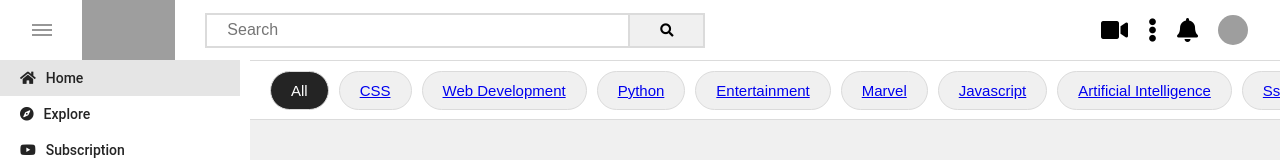
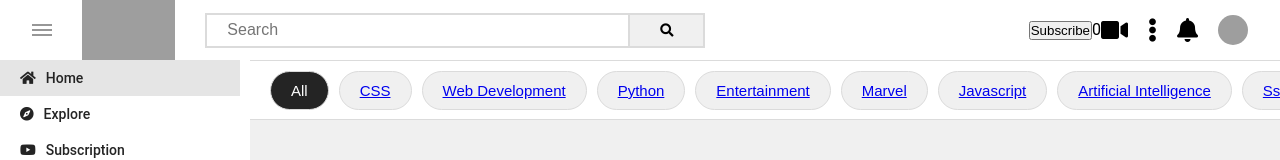
Before and after one commit to lunaticbala/youtube_clone, a plain HTML site: page index.html in a window 1280 px wide. Shown: the top 160 px of the page. Drawn offline with Linux system fonts and the light colour scheme; no server answers; grey boxes are pictures that could not be loaded.

Commit message:
Update index.html

```diff
--- a/index.html
+++ b/index.html
@@ -23,6 +23,8 @@
         </div>
         <div class="user-options">
 
+
+          <div class="sub_count"> <button class="sub" onclick="increment()">Subscribe </button><span class="count">0</span></div>
             <i class="fas fa-video   icon"></i>
             <i class="fas fa-ellipsis-v   icon"></i>
             <i class="fas fa-bell    icon"></i>
@@ -58,7 +60,7 @@
         <button class="filter-options"><a href="https://www.youtube.com/results?search_query=javascript">javascript</a> </button>
         <button class="filter-options"><a href="https://www.youtube.com/results?search_query=artificial+intelligence"> artificial intelligence</a></button>
 
-       <button class="filter-options"><a href="https://www.youtube.com/results?search_query=sss+muzic">sss muzic</a> </button>
+        <button class="filter-options"><a href="https://www.youtube.com/results?search_query=sss+muzic">sss muzic</a> </button>
     </div>
 
     <div class="video-container">
```
